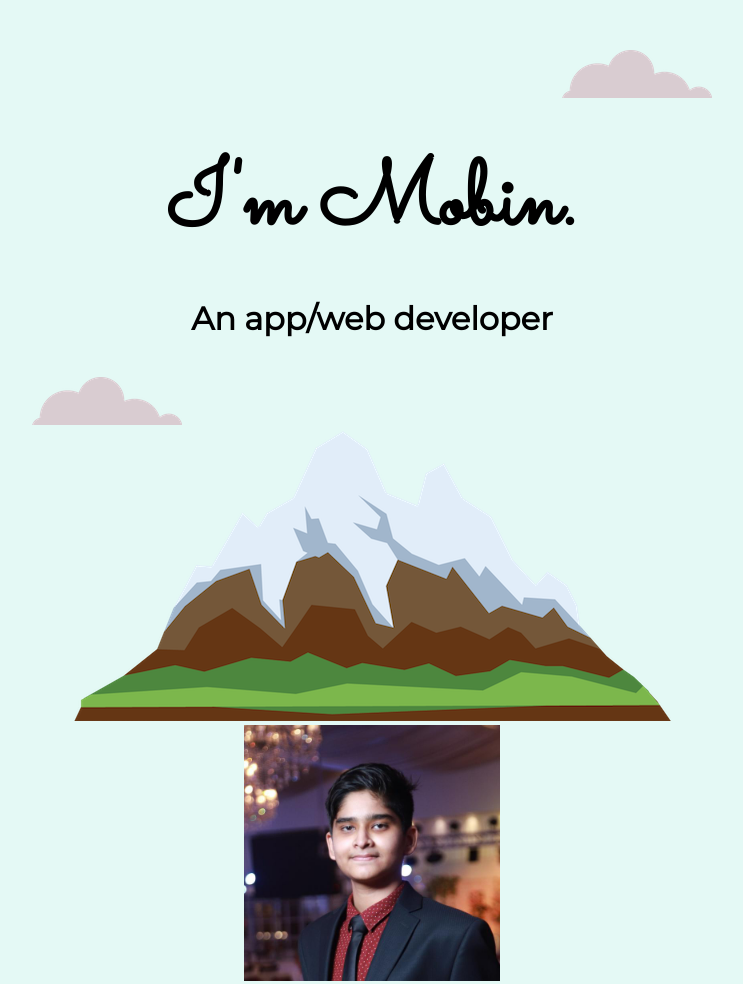
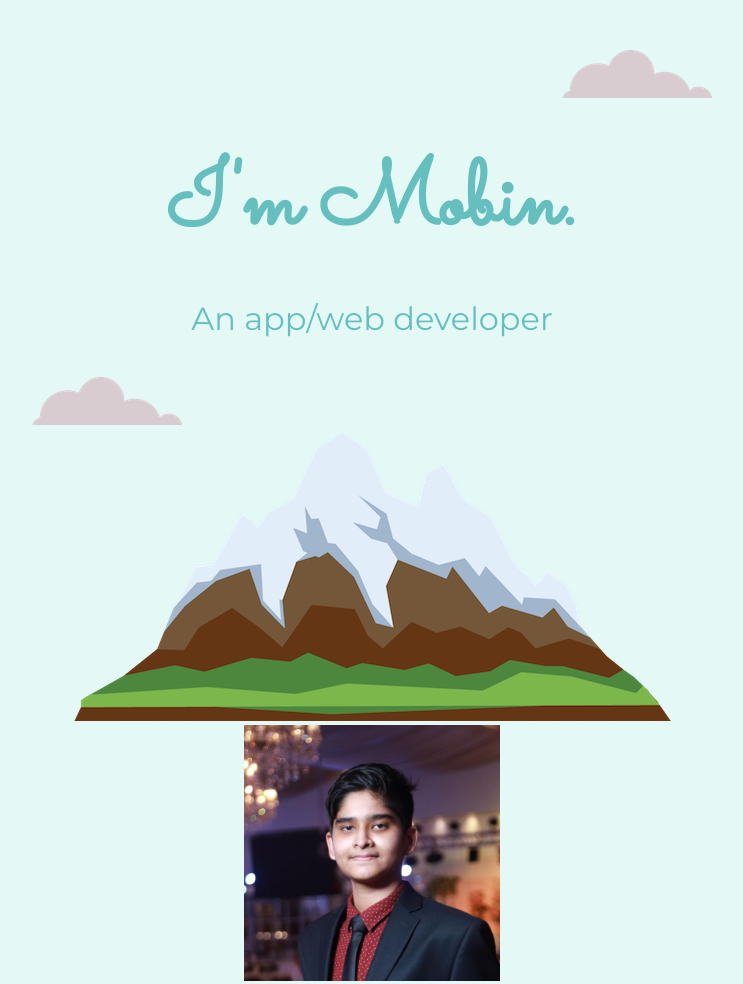
Before and after one commit to MobinAkhter/Updated-cv, a plain HTML site: page index.html in a window 1280 px wide. Shown: the top 984 px of the page, without its empty margins (268-1011 px from the left). Drawn offline with Linux system fonts and the light colour scheme.

Commit message:
Latest version of the website

```diff
--- a/css/styles.css
+++ b/css/styles.css
@@ -9,19 +9,25 @@ body {
   font-family: 'Merriweather', serif;
 }
 h1 {
+  color: #66BFBF;
   font-size: 5.625rem;
+  /* line-height: 2;*/
   margin: 40px auto 0 auto;
   font-family: 'Sacramento', cursive;
 }
 h2 {
+  color: #66BFBF;
   font-size: 2rem;
   font-family: 'Montserrat', sans-serif;
 }
 .mobin {
   height: 5%;
 }
-
+.myH2 {
+  font-weight: normal;
+}
 h3 {
+  color: #11999E;
   font-family: 'Montserrat', sans-serif;
 }
 div {
@@ -47,3 +53,6 @@ div {
   right: 300px;
   top: 50px;
 }
+.footer-link {
+  color: #11999E;
+}
--- a/index.html
+++ b/index.html
@@ -12,7 +12,7 @@
     <div class="top-container">
       <img class="top-cloud" src="images/cloud.png" alt="cloud-img">
       <h1>I'm Mobin.</h1>
-      <h2>An app/web developer</h2>
+      <h2 class="myH2">  An app/web developer</h2>
       <img class="bottom-cloud" src="images/cloud.png" alt="cloud-img">
       <img src="images/mountain.png" alt="mountain-img">
     </div>
```
